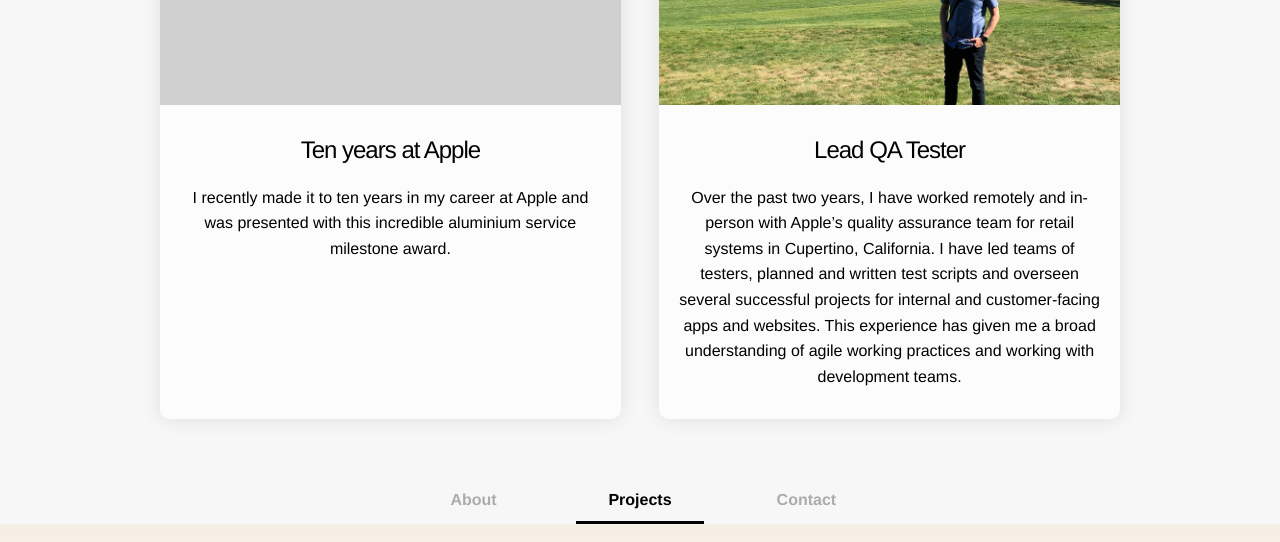
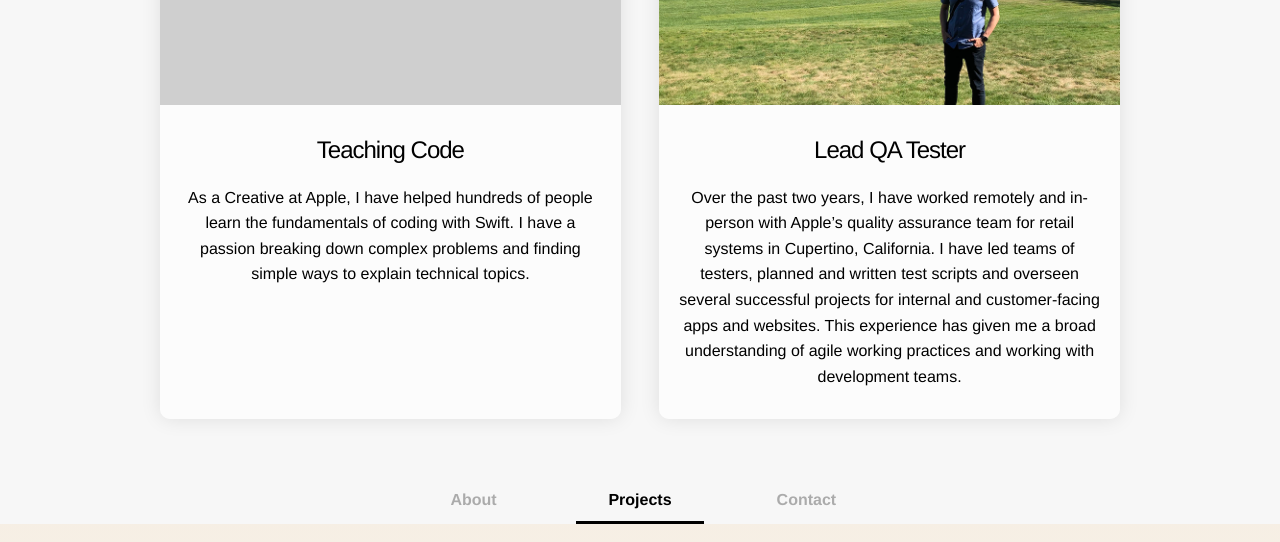
Before and after one commit to dontmindifidev/dontmindifidev.github.io, a plain HTML site: page test1.html in a window 1280 px wide. Shown: the part 800-1342 px from the top of the page. Drawn offline with Linux system fonts and the light colour scheme.

Commit message:
updated tile content

```diff
--- a/test1.html
+++ b/test1.html
@@ -56,8 +56,8 @@
         <img src="images/placeholder.jpg">
         <div class="tile-body">
           <div class="tile-body-inner">
-            <h2>Ten years at Apple</h2>
-           <p>I recently made it to ten years in my career at Apple and was presented with this incredible aluminium service milestone award.</p>
+            <h2>Teaching Code</h2>
+           <p>As a Creative at Apple, I have helped hundreds of people learn the fundamentals of coding with Swift.  I have a passion breaking down complex problems and finding simple ways to explain technical topics. </p>
           </div>
         </div>
        </div>
```
